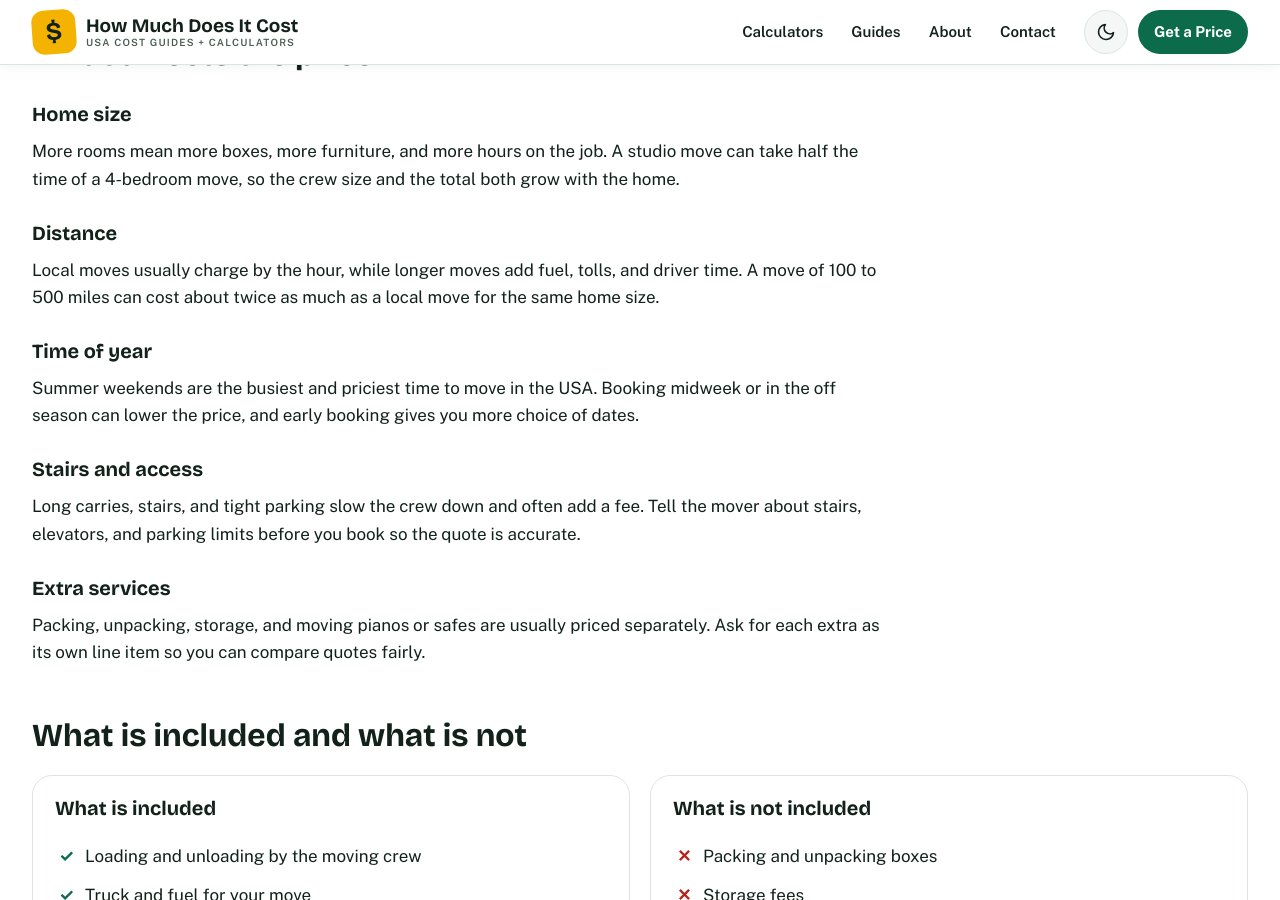
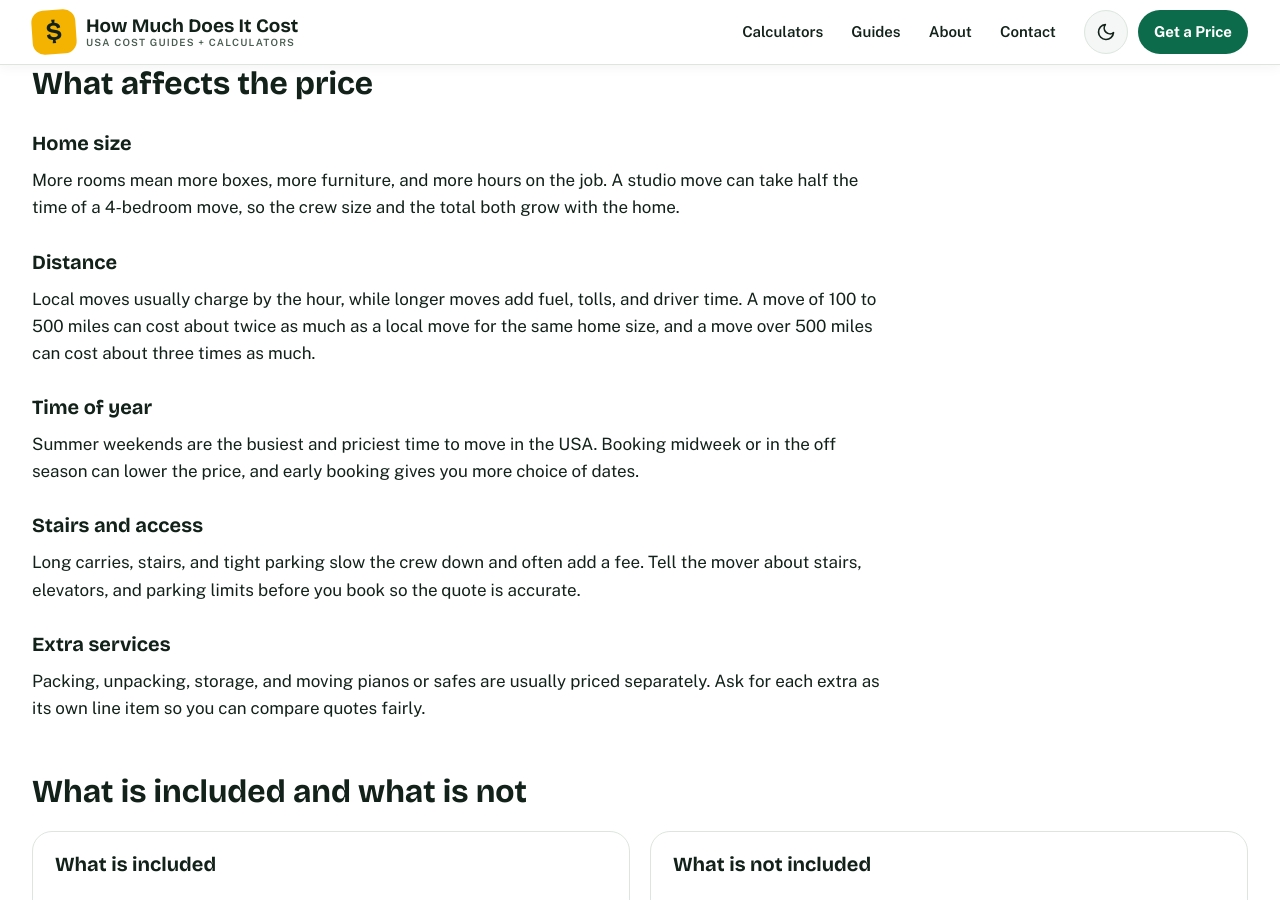
Before and after one commit to zaidmeo09-dhangal/howmuchdoesitcostusa, a Jekyll site: the page built from movers-cost-calculator.md, in a window 1280 px wide and 900 px high, scrolled down 2252 px. Built offline with Jekyll 4.4.1, drawn with Linux system fonts in a browser that asks for light colours; some of the changed text lies outside the part shown.

Commit message:
Initial deploy: add movers-cost-calculator.md

```diff
--- a/movers-cost-calculator.md
+++ b/movers-cost-calculator.md
@@ -98,6 +98,7 @@ schema: |
   <div class="answer">
     <p id="answerIntro">A typical 2-bedroom local move in the USA costs about $1,240, with a sample range of $843 to $1,637.</p>
     <p class="note">All prices on this page are sample estimated USA ranges, not quotes.</p>
+    <p class="updated-line">Updated November 14, 2026</p>
   </div>
 
   <div class="calc">
@@ -119,6 +120,7 @@ schema: |
         <option value="1" selected>Local, under 50 miles</option>
         <option value="1.4">50 to 100 miles</option>
         <option value="2.1">100 to 500 miles</option>
+        <option value="3">Over 500 miles / interstate</option>
       </select>
     </div>
     <div class="receipt">
@@ -183,7 +185,7 @@ schema: |
   <h3>Home size</h3>
   <p>More rooms mean more boxes, more furniture, and more hours on the job. A studio move can take half the time of a 4-bedroom move, so the crew size and the total both grow with the home.</p>
   <h3>Distance</h3>
-  <p>Local moves usually charge by the hour, while longer moves add fuel, tolls, and driver time. A move of 100 to 500 miles can cost about twice as much as a local move for the same home size.</p>
+  <p>Local moves usually charge by the hour, while longer moves add fuel, tolls, and driver time. A move of 100 to 500 miles can cost about twice as much as a local move for the same home size, and a move over 500 miles can cost about three times as much.</p>
   <h3>Time of year</h3>
   <p>Summer weekends are the busiest and priciest time to move in the USA. Booking midweek or in the off season can lower the price, and early booking gives you more choice of dates.</p>
   <h3>Stairs and access</h3>
@@ -300,7 +302,7 @@ schema: |
     document.getElementById("typVal").textContent = fmt(typ);
     document.getElementById("highVal").textContent = fmt(high);
     var homeText = { "750": "studio", "950": "1-bedroom", "1240": "2-bedroom", "1750": "3-bedroom", "2300": "4+ bedroom" }[homeVal];
-    var distText = { "1": "local", "1.4": "50 to 100 mile", "2.1": "100 to 500 mile" }[distVal];
+    var distText = { "1": "local", "1.4": "50 to 100 mile", "2.1": "100 to 500 mile", "3": "over 500 mile" }[distVal];
     var intro = "A typical " + homeText + " " + distText + " move in the USA costs about " + fmt(typ) + ", with a sample range of " + fmt(low) + " to " + fmt(high) + ".";
     var labor = { "750": "Labor (2 movers, 2 to 3 hours)", "950": "Labor (2 movers, 3 to 4 hours)", "1240": "Labor (2 movers, 4 to 6 hours)", "1750": "Labor (3 movers, 6 to 8 hours)", "2300": "Labor (4 movers, 8 to 10 hours)" }[homeVal];
     try { if (window.hmSync) { window.hmSync(low, typ, high, 843, 1240, 1637, { intro: intro, labor: labor }); } } catch (e) {}
```
